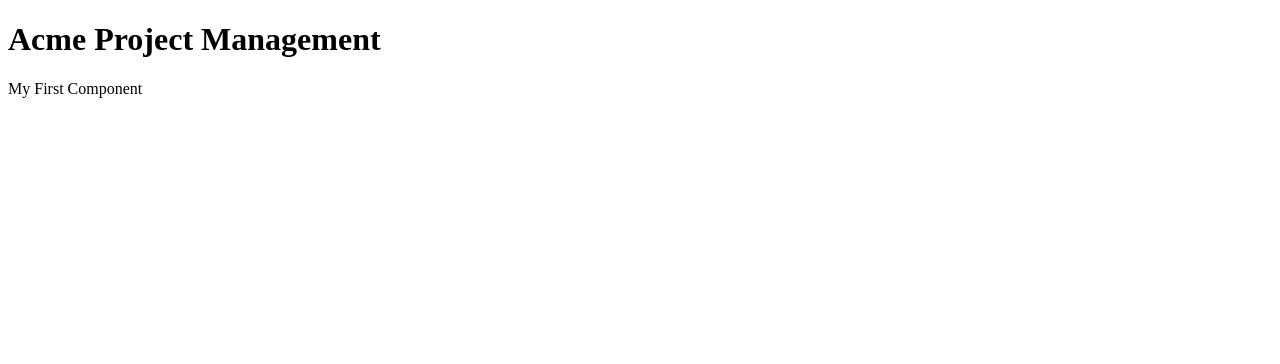
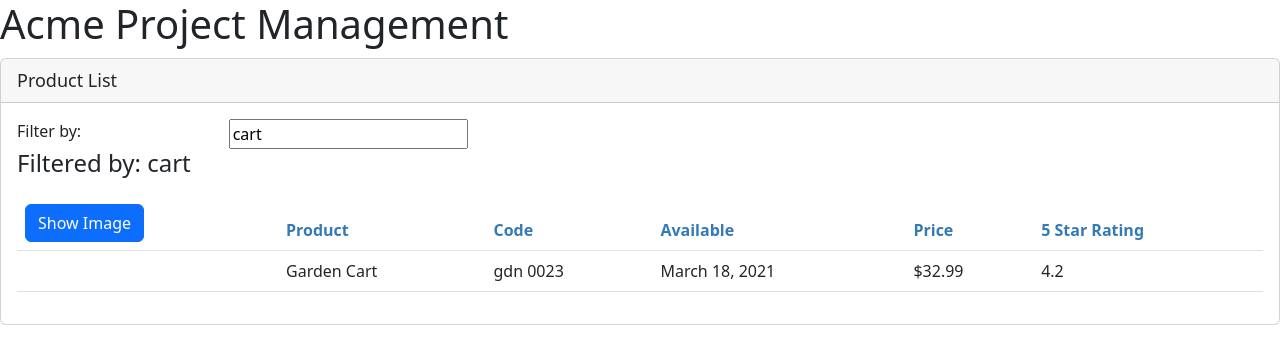
Before and after one commit to dalto135/angular-getting-started, an Angular app in the folder APM/: page / in a window 1280 px wide. Shown: the top 364 px of the page. Built offline with nearby package versions, Linux system fonts and the light colour scheme.

Commit message:
completed modules 5, 6 and 7 of the pluralsight course, implemented filtering functionality and image toggle, implemented pipes for display of product code and price

```diff
--- a/APM/package.json
+++ b/APM/package.json
@@ -18,6 +18,8 @@
     "@angular/platform-browser": "^14.0.0",
     "@angular/platform-browser-dynamic": "^14.0.0",
     "@angular/router": "^14.0.0",
+    "bootstrap": "^5.2.3",
+    "font-awesome": "^4.7.0",
     "rxjs": "~7.5.0",
     "tslib": "^2.3.0",
     "zone.js": "~0.11.4"
--- a/APM/src/app/app.component.ts
+++ b/APM/src/app/app.component.ts
@@ -4,7 +4,7 @@
   selector: 'pm-root',
   template: `
   <div><h1>{{pageTitle}}</h1>
-    <div>My First Component</div>
+    <pm-products></pm-products>
   </div>
   `
 })
--- /dev/null
+++ b/APM/src/app/products/product-list.component.css
@@ -0,0 +1,3 @@
+thead {
+    color: #337AB7;
+}
--- /dev/null
+++ b/APM/src/app/products/product-list.component.html
@@ -0,0 +1,54 @@
+<div class='card'>
+    <div class='card-header'>
+        {{pageTitle}}
+    </div>
+
+    <div class='card-body'>
+        <div class='row'>
+            <div class='col-md-2'>Filter by:</div>
+
+            <div class='col-md-4'>
+                <input type='text' [(ngModel)]='listFilter'/>
+            </div>
+        </div>
+
+        <div class='row'>
+            <div class='col-md-6'>
+                <h4>Filtered by: {{listFilter}}</h4>
+            </div>
+        </div>
+
+        <div class='table-responsive'>
+            <table class='table' *ngIf='products.length'>
+                <thead>
+                    <tr>
+                        <th>
+                            <button class='btn btn-primary' (click)='toggleImage()'>
+                                {{showImage ? 'Hide' : 'Show'}} Image
+                            </button>
+                        </th>
+
+                        <th>Product</th>
+                        <th>Code</th>
+                        <th>Available</th>
+                        <th>Price</th>
+                        <th>5 Star Rating</th>
+                    </tr>
+                </thead>
+
+                <tbody>
+                    <tr *ngFor='let product of filteredProducts'>
+                        <td>
+                            <img [src]='product.imageUrl' [title]='product.productName' [style.width.px]='imageWidth' [style.margin.px]='imageMargin' *ngIf='showImage'/>
+                        </td>
+                        <td>{{product.productName}}</td>
+                        <td>{{product.productCode | lowercase | convertToSpaces:'-'}}</td>
+                        <td>{{product.releaseDate}}</td>
+                        <td>{{product.price | currency:'USD':'symbol':'1.2-2'}}</td>
+                        <td>{{product.starRating}}</td>
+                    </tr>
+                </tbody>
+            </table>
+        </div>
+    </div>
+</div>
--- /dev/null
+++ b/APM/src/app/products/product-list.component.ts
@@ -0,0 +1,94 @@
+import { Component, OnInit } from '@angular/core';
+import { filter } from 'rxjs';
+import { IProduct } from './product';
+
+@Component({
+    selector: 'pm-products',
+    templateUrl: './product-list.component.html',
+    styleUrls: ['./product-list.component.css']
+})
+export class ProductListComponent implements OnInit {
+    pageTitle: string = 'Product List';
+    imageWidth: number = 50;
+    imageMargin: number = 2;
+    showImage: boolean = false;
+
+    private _listFilter: string = '';
+    get listFilter(): string {
+        return this._listFilter;
+    }
+    set listFilter(value: string) {
+        this._listFilter = value;
+        console.log('In setter:', value);
+        this.filteredProducts = this.performFilter(value);
+    }
+
+    filteredProducts: IProduct[] = [];
+    products: IProduct[] = [
+        {
+            "productId": 1,
+            "productName": "Leaf Rake",
+            "productCode": "GDN-0011",
+            "releaseDate": "March 19, 2021",
+            "description": "Leaf rake with 48-inch wooden handle.",
+            "price": 19.95,
+            "starRating": 3.2,
+            "imageUrl": "assets/images/leaf_rake.png"
+        },
+        {
+            "productId": 2,
+            "productName": "Garden Cart",
+            "productCode": "GDN-0023",
+            "releaseDate": "March 18, 2021",
+            "description": "15 gallon capacity rolling garden cart",
+            "price": 32.99,
+            "starRating": 4.2,
+            "imageUrl": "assets/images/garden_cart.png"
+        },
+        {
+            "productId": 5,
+            "productName": "Hammer",
+            "productCode": "TBX-0048",
+            "releaseDate": "May 21, 2021",
+            "description": "Curved claw steel hammer",
+            "price": 8.9,
+            "starRating": 4.8,
+            "imageUrl": "assets/images/hammer.png"
+        },
+        {
+            "productId": 8,
+            "productName": "Saw",
+            "productCode": "TBX-0022",
+            "releaseDate": "May 15, 2021",
+            "description": "15-inch steel blade hand saw",
+            "price": 11.55,
+            "starRating": 3.7,
+            "imageUrl": "assets/images/saw.png"
+        },
+        {
+            "productId": 10,
+            "productName": "Video Game Controller",
+            "productCode": "GMG-0042",
+            "releaseDate": "October 15, 2020",
+            "description": "Standard two-button video game controller",
+            "price": 35.95,
+            "starRating": 4.6,
+            "imageUrl": "assets/images/xbox-controller.png"
+        }
+    ];
+
+    performFilter(filterBy: string): IProduct[] {
+        filterBy = filterBy.toLocaleLowerCase();
+        return this.products.filter((product: IProduct) =>
+            product.productName.toLocaleLowerCase().includes(filterBy)
+        );
+    }
+
+    toggleImage(): void {
+        this.showImage = !this.showImage;
+    }
+
+    ngOnInit(): void {
+        this.listFilter = 'cart';
+    }
+}
--- /dev/null
+++ b/APM/src/app/products/product.ts
@@ -0,0 +1,10 @@
+export interface IProduct {
+    productId: number;
+    productName: string;
+    productCode: string;
+    releaseDate: string;
+    price: number;
+    description: string;
+    starRating: number;
+    imageUrl: string;
+}
--- /dev/null
+++ b/APM/src/app/shared/convert-to-spaces.pipe.ts
@@ -0,0 +1,10 @@
+import { Pipe, PipeTransform } from "@angular/core";
+
+@Pipe({
+    name: 'convertToSpaces'
+})
+export class ConvertToSpacesPipe implements PipeTransform {
+    transform(value: string, character: string): string {
+        return value.replace(character, ' ');
+    }
+}
--- a/APM/src/styles.css
+++ b/APM/src/styles.css
@@ -1,6 +1,9 @@
 /* You can add global styles to this file, and also import other style files */
+@import "~bootstrap/dist/css/bootstrap.min.css";
+@import "~font-awesome/css/font-awesome.min.css";
+
 div.card-header {
- font-size: large;
+  font-size: large;
 }
 
 div.card {
```
Also changed, not shown: APM/src/app/app.module.ts (+8 -2 lines), 1 other file (tests, documents, lock files or other folders).
